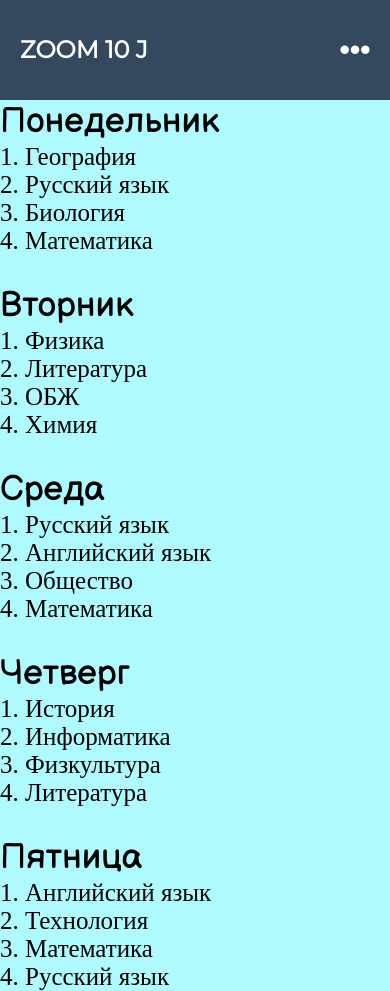
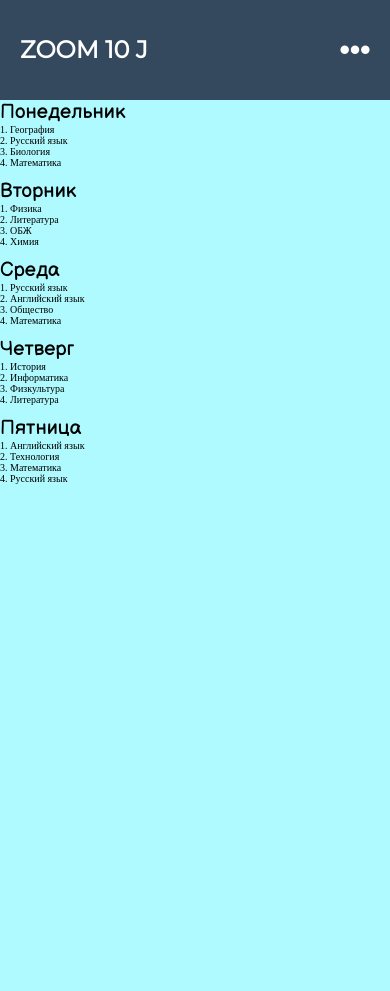
Before and after one commit to Platinum705/ZoomURL, a plain HTML site: page rasp.html in a window 390 px wide. After the commit the page ends 844 px from the top, so only its background shows below. Drawn offline with Linux system fonts and the light colour scheme.

Commit message:
Update rasp.css

```diff
--- a/css/rasp.css
+++ b/css/rasp.css
@@ -58,12 +58,12 @@ body {
 }
 
 .content span {
-	font-size: 60px;
+	font-size: 40px;
 	font-family: 'Balsamiq Sans', cursive;
 }
 
 .content {
-	font-size: 60px;
+	font-size: 40px;
 }
 
 @media screen and (max-width:800px) {
@@ -95,9 +95,9 @@ body {
     right: 0;
   }
   .content span {
-	font-size: 35px;
+	font-size: 20px;
  }
  .content {
-	font-size: 25px;
+	font-size: 10px;
  }
 }
```
